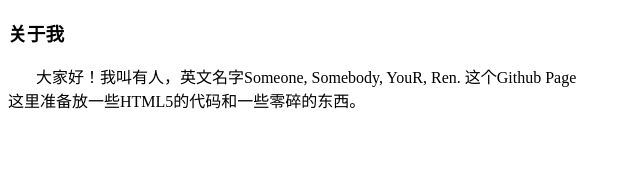
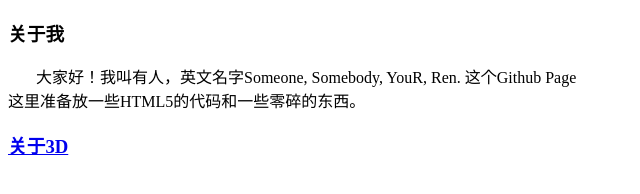
Before and after one commit to manykong/misce, a plain HTML site: page index.html in a window 1280 px wide. Shown: the whole page, without its empty margins (0-640 px from the left). Drawn offline with Linux system fonts and the light colour scheme.

Commit message:
关于3D

```diff
--- a/index.html
+++ b/index.html
@@ -9,5 +9,8 @@
     <p>&nbsp;&nbsp;&nbsp;&nbsp;&nbsp;&nbsp;&nbsp;大家好！我叫有人，英文名字Someone, Somebody, YouR, Ren. 这个Github Page<br>
 	这里准备放一些HTML5的代码和一些零碎的东西。
 	</p>
+	<h3>
+	<a href="m3.html">关于3D</a>
+	</h3>
 </body>
 </html>
```
